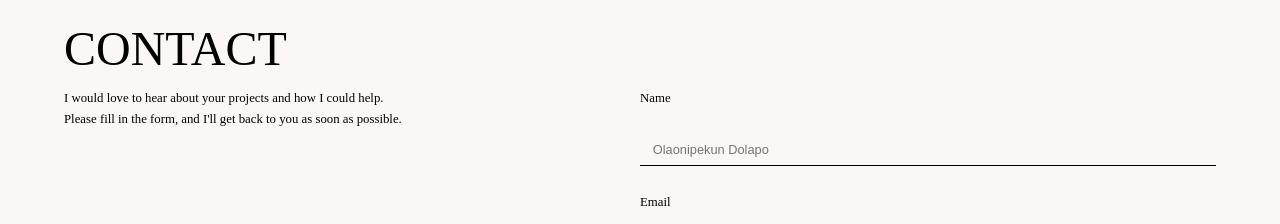
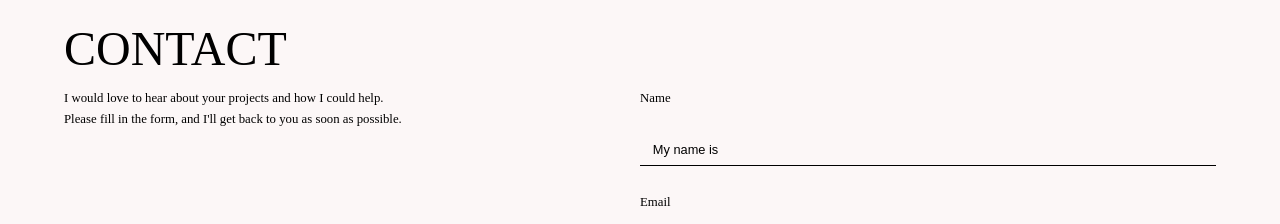
Before and after one commit to Lovethrech/my-main-portfolio, a Vue app: page / in a window 1280 px wide. Shown: the part 2376-2600 px from the top of the page. Built offline with nearby package versions, Linux system fonts and the light colour scheme; some icons are missing.

Commit message:
...finetuning all components.

```diff
--- a/src/components/contact/ContactForm.vue
+++ b/src/components/contact/ContactForm.vue
@@ -4,7 +4,8 @@ import Contacts from "@/data/contacts.json";
 import ContactInputCtn from "./ContactInputCtn.vue";
 import ContactInputMsgCtn from "./ContactInputMsgCtn.vue";
 
-const formData=ref({name:'', email:'', message:""});
+const formData=ref({name:'My name is', email:'', message:''});
+console.log(formData)
 </script>
 
 <template>
--- a/src/components/contact/ContactInputCtn.vue
+++ b/src/components/contact/ContactInputCtn.vue
@@ -15,7 +15,7 @@ const {labelName, nameType, nameFor, placeholder, errorMsg, dataModel}=definePro
         <div class="home-contact-input-ctn-mini-ctn">
             <div class="home-input-ctn">
                 <label class="home-label" :for="nameFor">{{labelName}}</label><br>
-                <input :type="nameType" :v-model="dataModel" :id="nameFor" :placeholder="placeholder" class="home-input-value"/>
+                <input :type="nameType" :value="dataModel" :id="nameFor" :placeholder="placeholder" class="home-input-value"/>
                 <p class="contact-error-message" :id="errorMsg">
                 </p>
             </div><br>
```
